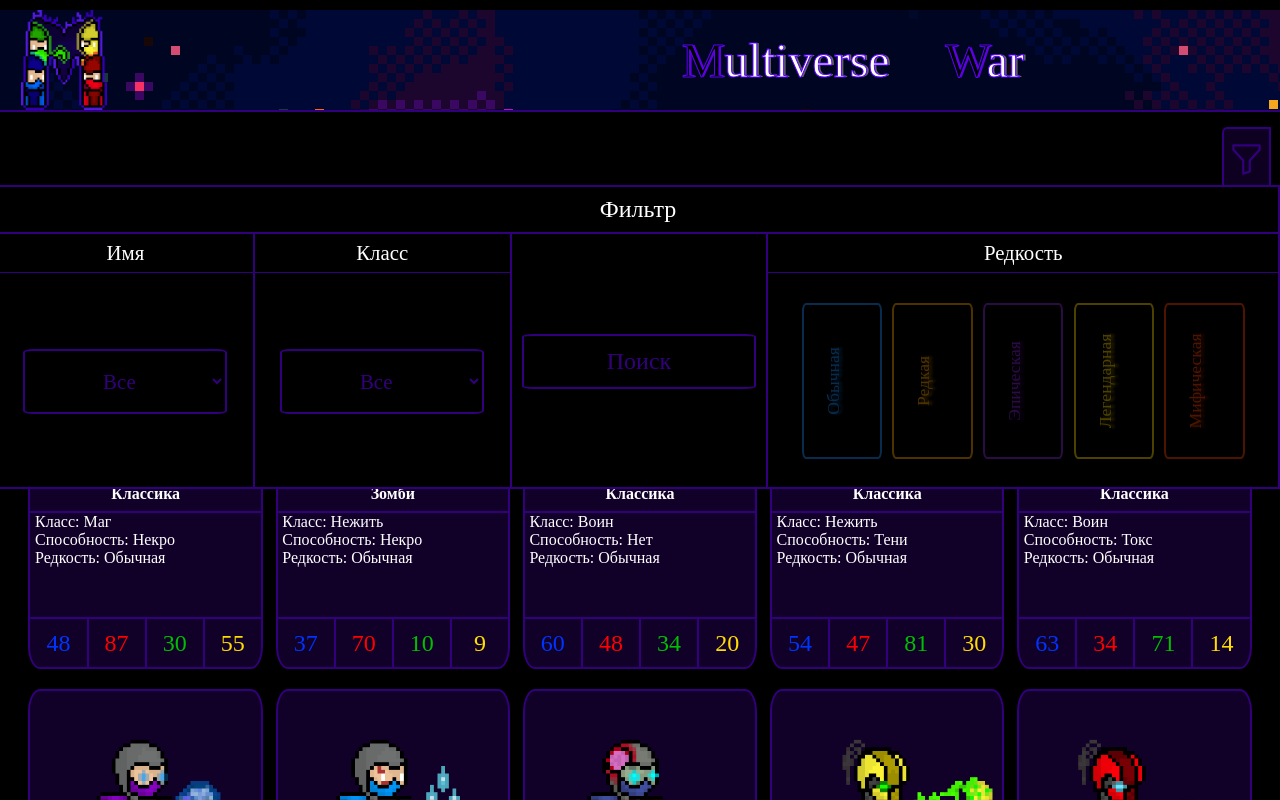
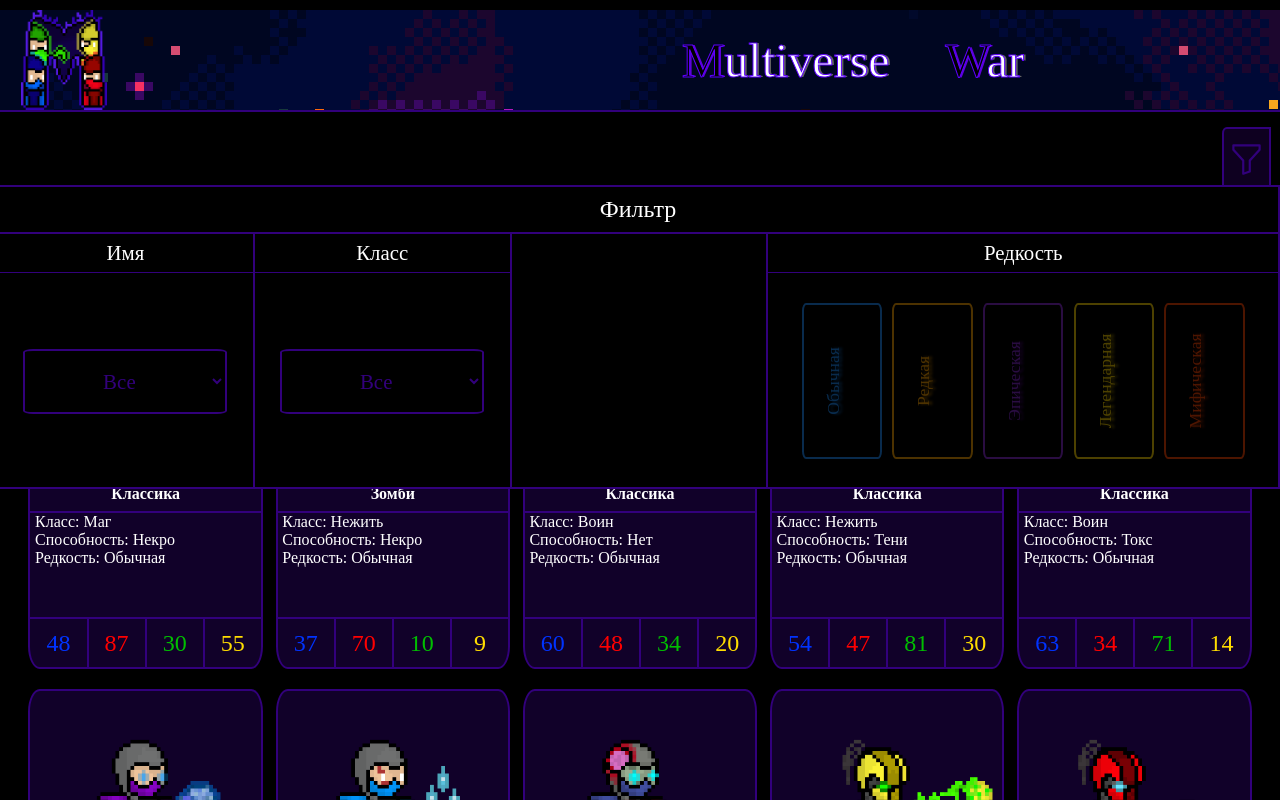
Before and after one commit to W1nty97/multiverse-war-web-, a React (Create React App) app: page / in a window 1280 px wide. Both pictures are taken after a click on the element 1246 px from the left and 159 px from the top of the page. Shown: the top 800 px of the page. Built offline with nearby package versions, Linux system fonts and the light colour scheme; a web font is replaced by a local one.

Commit message:
20.03.2025

```diff
--- a/src/Main/filterPopup/classFilter/classFilter.jsx
+++ b/src/Main/filterPopup/classFilter/classFilter.jsx
@@ -8,6 +8,7 @@ export default function ClassFilter({ valueTwo, onChange }) {
           <option>Нежить</option>
           <option>Маг</option>
           <option>Божество</option>
+          <option>Кибер</option>
         </select>
       </div>
     </>
--- a/src/Main/filterPopup/filter.jsx
+++ b/src/Main/filterPopup/filter.jsx
@@ -12,22 +12,13 @@ export default function FilterPopup({
   clickButton,
   setClickButton,
 }) {
+
   const handleChangeOne = (valueOne) => {
     setValueOne(valueOne.target.value);
   };
   const handleChangeTwo = (valueTwo) => {
     setValueTwo(valueTwo.target.value);
   };
-
-  //const handleClick = (clickButton) => {
-  //  setClickButton((prevClickButton) => {
-  //    if (prevClickButton === clickButton) {
-  //      return null;
-  //    } else {
-  //      return clickButton;
-  //    }
-  //  });
-  //};
 
   const handleClick = (filter) => {
     if (clickButton.includes(filter)) {
@@ -51,7 +42,7 @@ export default function FilterPopup({
             <ClassFilter onChange={handleChangeTwo} valueTwo={valueTwo} />
           </div>
           <div className="popup__content" id="btn">
-            <div className="popup__content-btn">Поиск</div>
+
           </div>
           <div className="popup__content" id="three">
             <div className="popup__content-title">Редкость</div>
```
